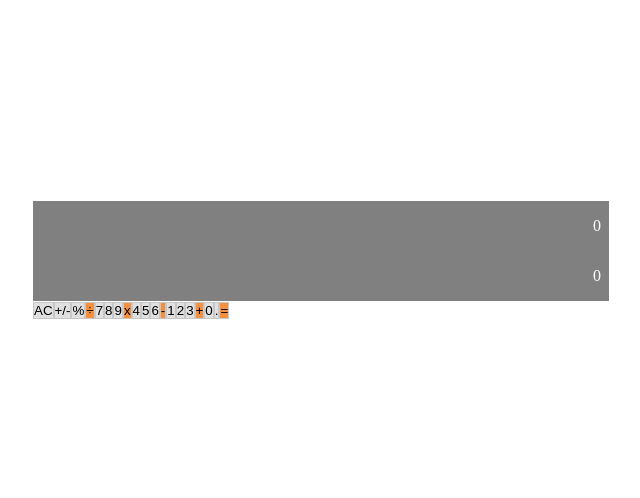
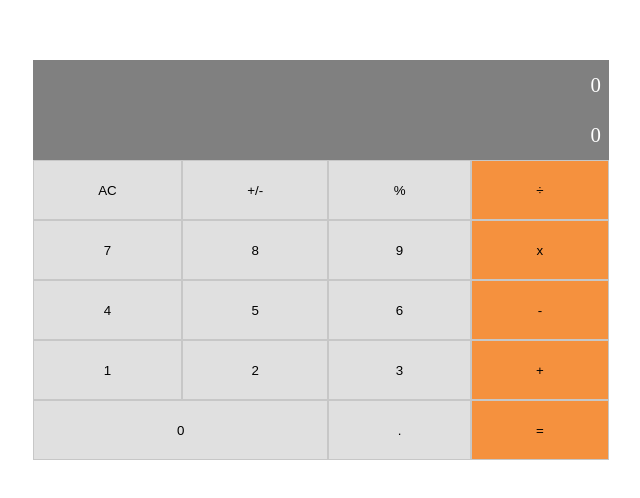
Before and after one commit to lugard1/math-magicians, a React (Create React App) app: page / in a window 1280 px wide. Shown: the part 140-638 px from the top of the page, without its empty margins (319-959 px from the left). Built offline with nearby package versions, Linux system fonts and the light colour scheme.

Commit message:
Update App.css

```diff
--- a/src/App.css
+++ b/src/App.css
@@ -21,12 +21,13 @@ body {
   align-items: center;
   justify-content: flex-end;
   height: 50px;
+  font-size: 1.3rem;
   background-color: grey;
   padding: 8px;
   color: white;
 }
 
-.input-keys {
+.operations {
   display: grid;
   grid-template-columns: auto auto auto auto;
   grid-template-rows: repeat(5, 60px);
@@ -46,7 +47,7 @@ button:active {
   background-color: #80808088;
 }
 
-.zerodigit {
+.zero {
   grid-column: 1/span 2;
 }
 
```
